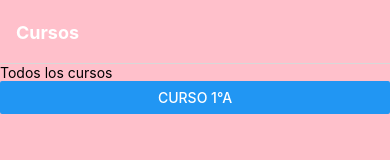
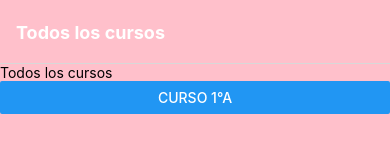
Before and after one commit to barbozacecilia/presente, a React Native app: screen / in a window 390 px wide. Shown: the top 160 px of the page. Built offline with nearby package versions, Linux system fonts and the light colour scheme.

Commit message:
feat(Navigation): WIP, Replace the property options for  screenOptions

```diff
--- a/App.tsx
+++ b/App.tsx
@@ -1,13 +1,3 @@
-/**
- * Sample React Native App
- * https://github.com/facebook/react-native
- *
- * Generated with the TypeScript template
- * https://github.com/react-native-community/react-native-template-typescript
- *
- * @format
- */
-
 import * as React from 'react';
 import {NavigationContainer} from '@react-navigation/native';
 import {createNativeStackNavigator} from '@react-navigation/native-stack';
@@ -28,6 +18,7 @@ const App = () => {
       <Stack.Navigator
         initialRouteName="Cursos"
         screenOptions={{
+          title: 'Todos los cursos',
           headerStyle: {backgroundColor: 'pink'},
           headerTintColor: '#ffff',
           headerTitleStyle: {fontWeight: 'bold'},
```
